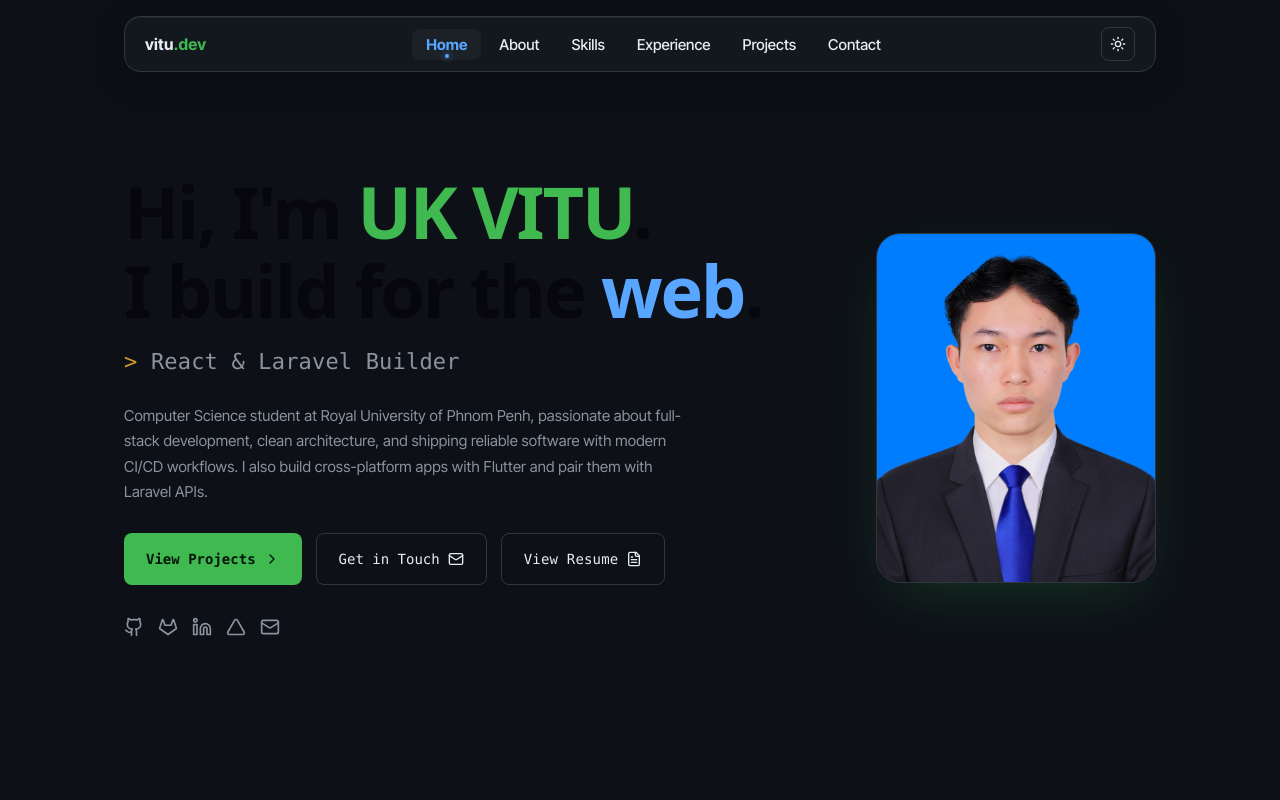
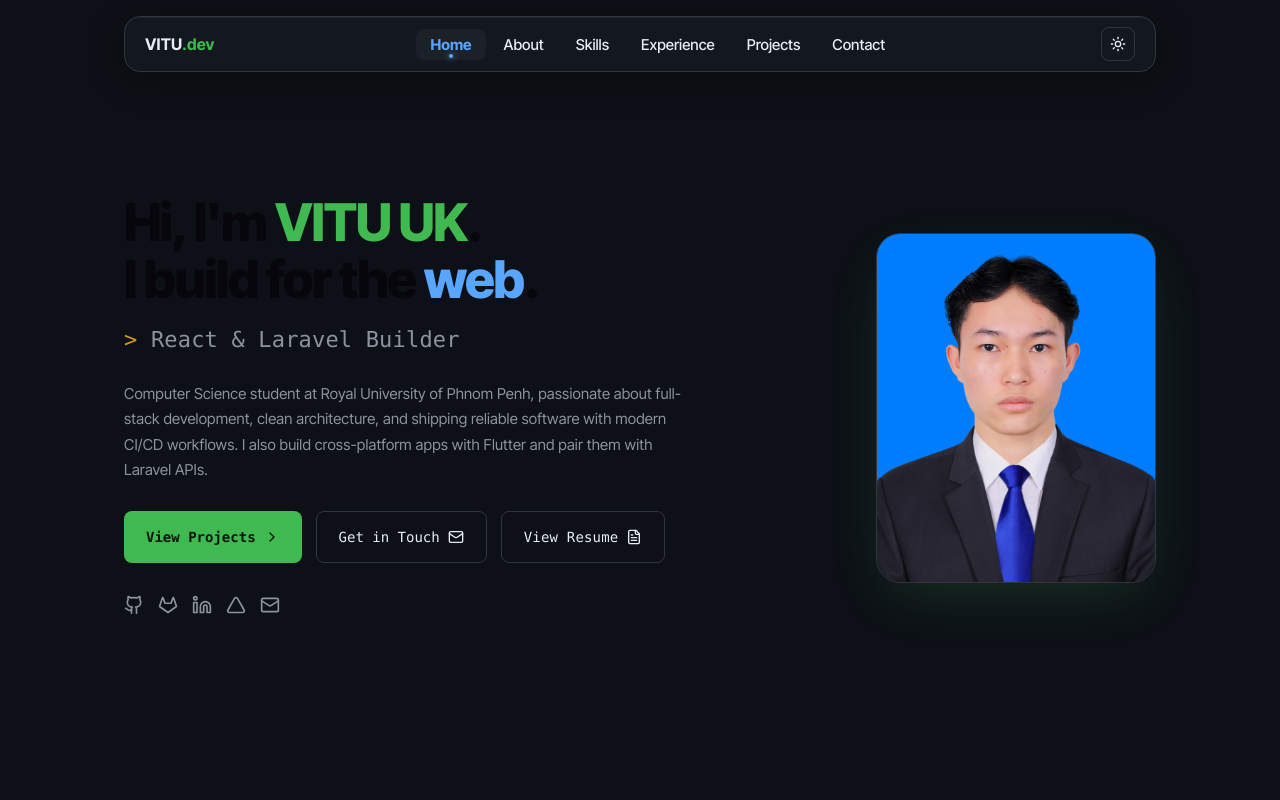
Before and after one commit to vituuk/portfolio, a React (Vite) app: page / in a window 1280 px wide. Shown: the top 800 px of the page. Built offline with nearby package versions, Linux system fonts and the light colour scheme.

Commit message:
style: reduce hero h1 size and apply Inter Tight font to headings

```diff
--- a/src/components/Header.jsx
+++ b/src/components/Header.jsx
@@ -35,7 +35,7 @@ export default function Header({ active, scrollTo, isDark, setTheme }) {
       >
         <div style={{ fontFamily: "var(--sans)", fontWeight: 700, fontSize: 16, display: "flex", alignItems: "center", gap: 8 }}>
 
-          <span>vitu<span style={{ color: "var(--accent)" }}>.dev</span></span>
+          <span>VITU<span style={{ color: "var(--accent)" }}>.dev</span></span>
         </div>
         <nav className="navlinks" style={{ display: "flex", gap: 4 }}>
           {NAV_ITEMS.map((item) => (
--- a/src/components/Hero.jsx
+++ b/src/components/Hero.jsx
@@ -10,8 +10,8 @@ export default function Hero({ scrollTo }) {
     <section id="home" className="container hero-section" style={{ minHeight: "88vh", display: "flex", alignItems: "center", gap: 48, paddingTop: 40, paddingBottom: 40 }}>
       <div style={{ flex: "1 1 520px" }}>
 
-        <h1 className="fade-up" style={{ fontSize: "clamp(36px, 7vw, 72px)", lineHeight: 1.1, fontWeight: 800, margin: 0, letterSpacing: "-0.03em" }}>
-          Hi, I'm <span style={{ color: "var(--accent)" }}>UK VITU</span>.
+        <h1 className="fade-up" style={{ fontSize: "clamp(28px, 5.5vw, 52px)", lineHeight: 1.1, fontWeight: 800, margin: 0, letterSpacing: "-0.03em" }}>
+          Hi, I'm <span style={{ color: "var(--accent)" }}>VITU UK</span>.
           <br />
           I build for the <span style={{ color: "var(--accent-2)" }}>web</span>.
         </h1>
--- a/src/pages/Portfolio.jsx
+++ b/src/pages/Portfolio.jsx
@@ -47,6 +47,7 @@ export default function Portfolio() {
         "--accent-3": "#d29922",
         "--mono": "'JetBrains Mono', 'Fira Code', ui-monospace, SFMono-Regular, Menlo, monospace",
         "--sans": "'Inter Tight', 'Inter', -apple-system, BlinkMacSystemFont, sans-serif",
+        "--heading": "'Inter Tight', 'Inter', -apple-system, BlinkMacSystemFont, sans-serif",
         background: "var(--bg)",
         color: "var(--text)",
         fontFamily: "var(--sans)",
```
